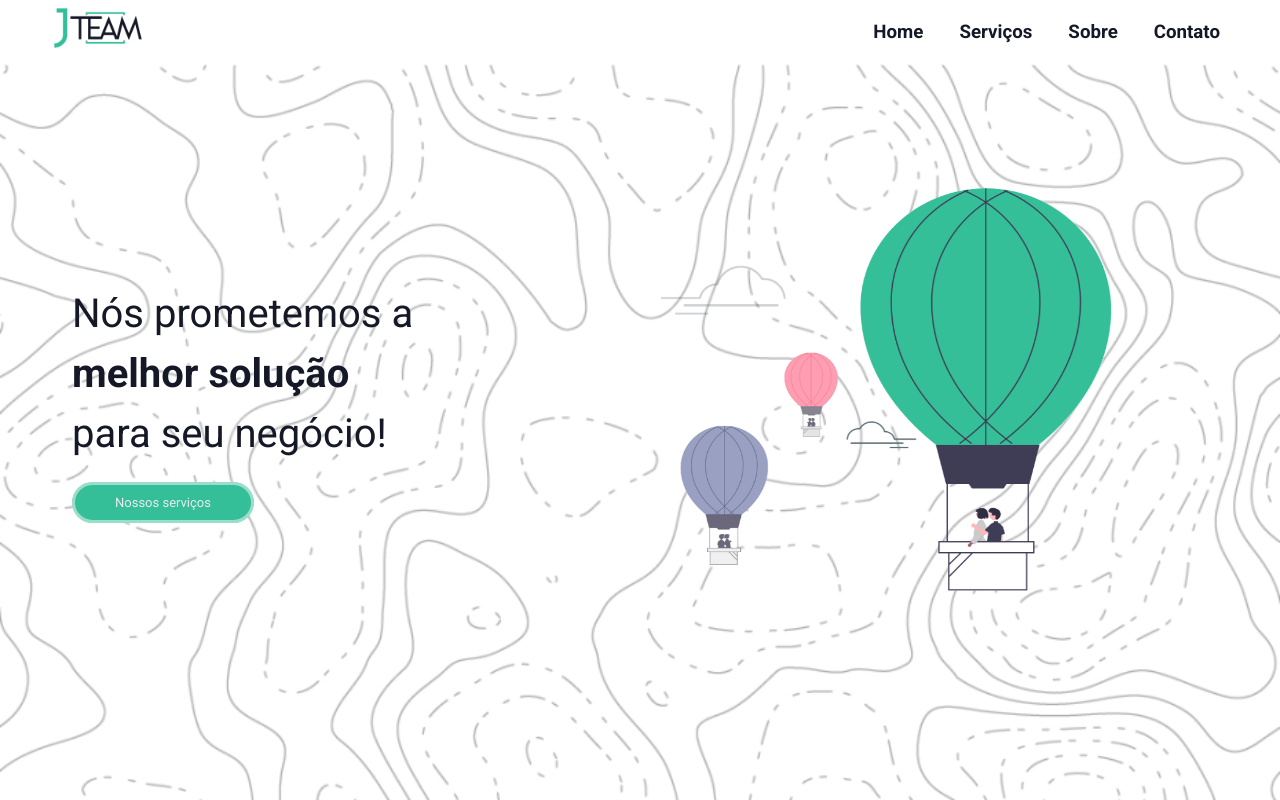
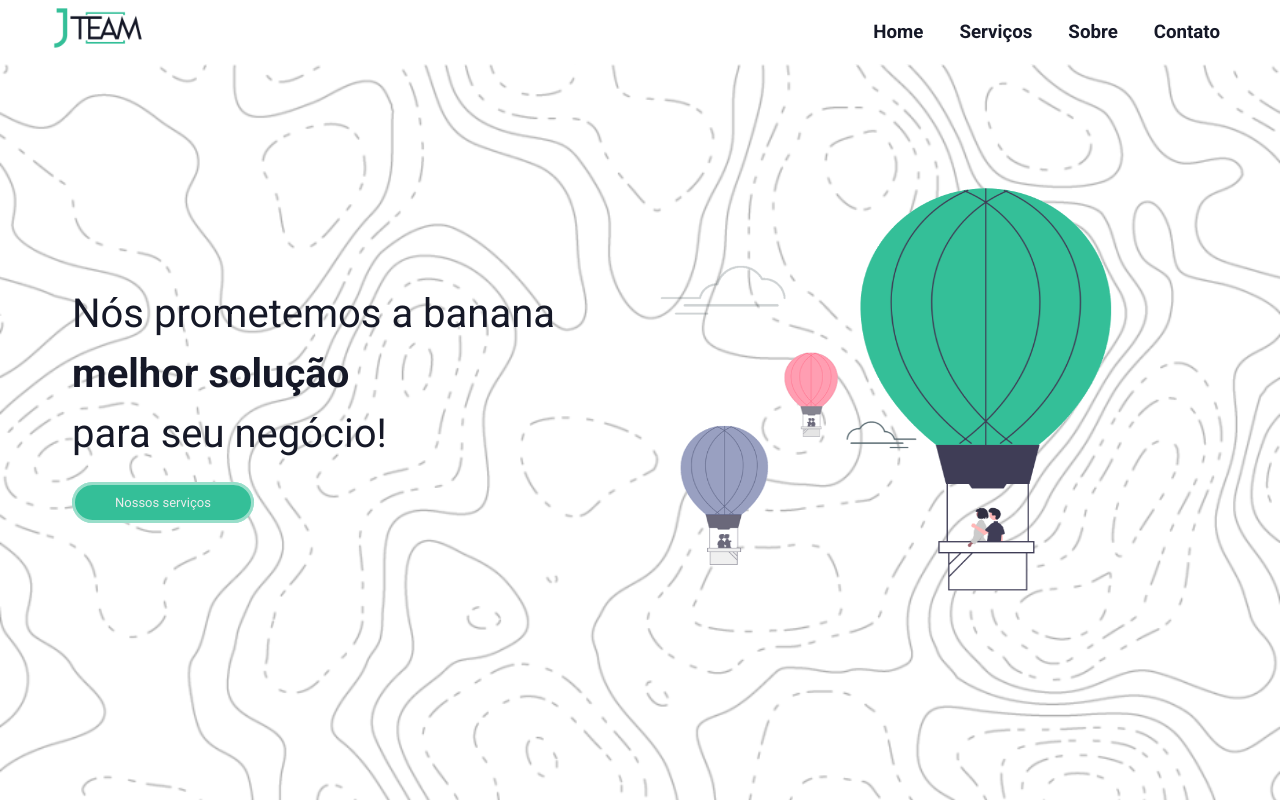
Before and after one commit to Trovarelli/fic-company-vue.js, a Nuxt app: page / in a window 1280 px wide. Shown: the top 800 px of the page. Built offline with nearby package versions, Linux system fonts and the light colour scheme.

Commit message:
teste modificacao

```diff
--- a/components/Banner.vue
+++ b/components/Banner.vue
@@ -3,7 +3,7 @@
         <v-container d-flex fluid class="banner-grid">
           <v-row >
             <v-col id="anuncio" dense>
-                Nós prometemos a <br>
+                Nós prometemos a banana<br>
                 <b>melhor solução</b> <br>
                 para seu negócio! <br>
                 <a class="btnScroll"  @click="scrollToBottom">Nossos serviços</a>
```
